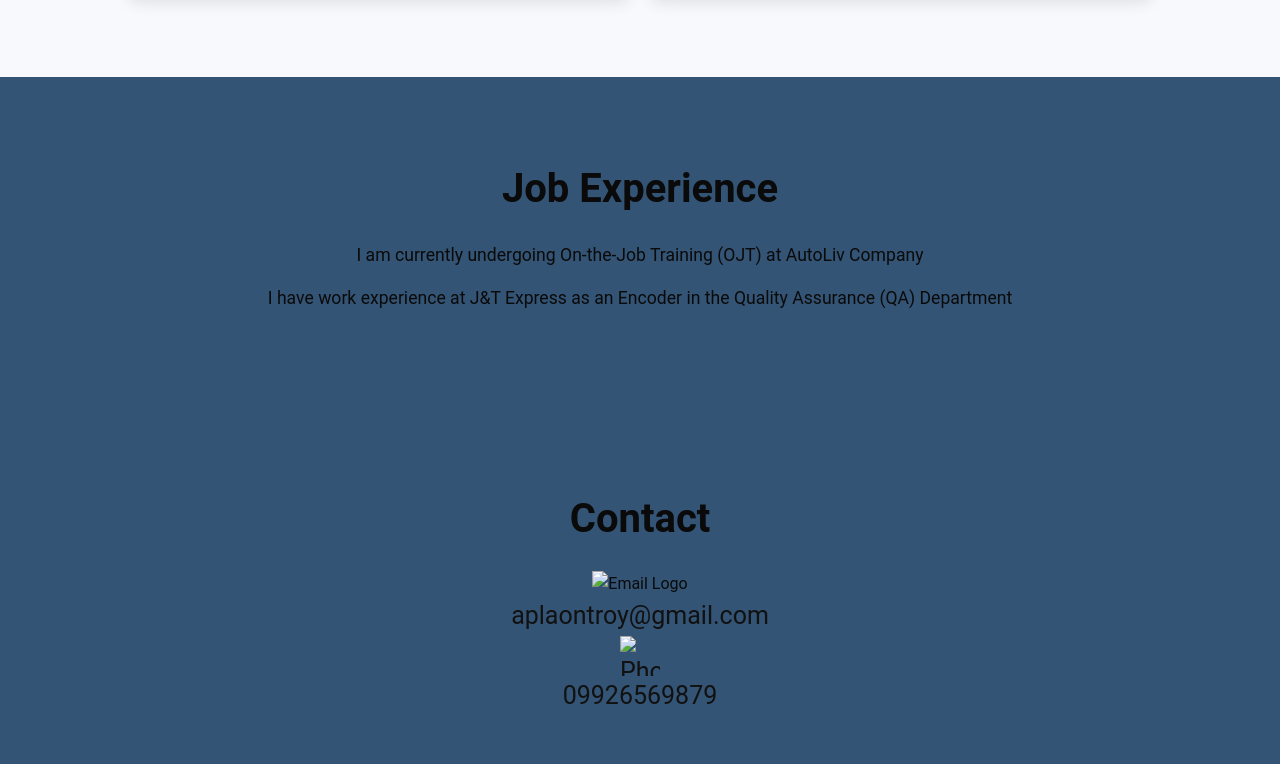
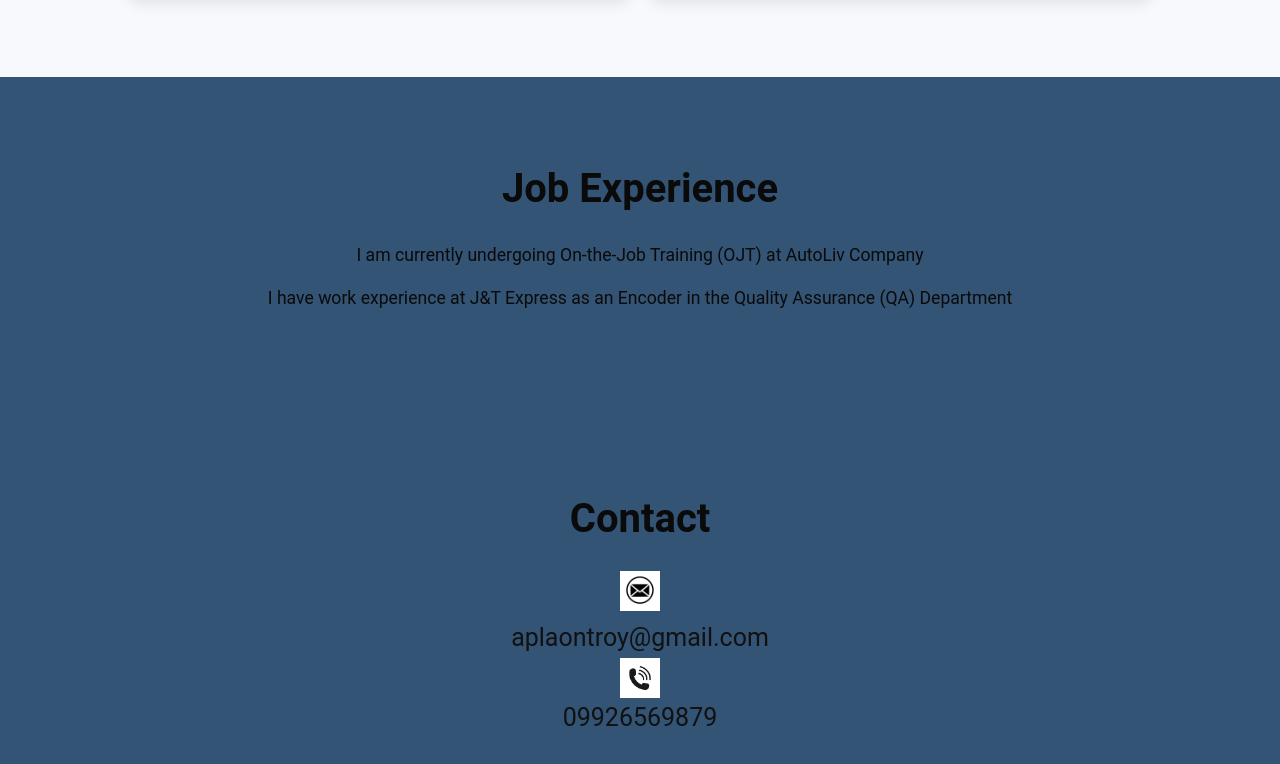
Before and after one commit to troysiendo/My-Portfolio, a plain HTML site: page index.html in a window 1280 px wide. Shown: the part 1394-2158 px from the top of the page. Drawn offline with Linux system fonts and the light colour scheme.

Commit message:
Update index.html

```diff
--- a/index.html
+++ b/index.html
@@ -24,7 +24,7 @@
     <section id="profile" class="section profile-section">
         <div class="container">
             <div class="profile-content">
-                <img src="img/troy.jpg" class="profile-img">
+                <img src="troy.jpg" class="profile-img">
                 <div class="profile-text">
                     <h2> Hello, I'm Troysiendo P. Aplaon</h2>
                     <p>I am currently a student and a trainee at CITE Technical Institute, Inc.</p>
@@ -84,10 +84,10 @@
     <section id="contact" class="section contact-section">
         <div class="container">
             <h2>Contact</h2>
-            <img src="img/360_F_170650817_gT28zz1u3arUvEqdYp7YpuTfVTiGoAJL.jpg" alt="Email Logo" class="contact-icon">
+            <img src="360_F_170650817_gT28zz1u3arUvEqdYp7YpuTfVTiGoAJL.jpg" alt="Email Logo" class="contact-icon">
             <a class="contact-info">aplaontroy@gmail.com</a>
             <div class="contact-info">
-            <img src="img/call-icon-symbol-phone-receiver-and-contact-vector-37642182.jpg" alt="Phone Logo" class="contact-icon">
+            <img src="call-icon-symbol-phone-receiver-and-contact-vector-37642182.jpg" alt="Phone Logo" class="contact-icon">
             <a class="contact-info">09926569879</a>
         </div>
     </section>
```
